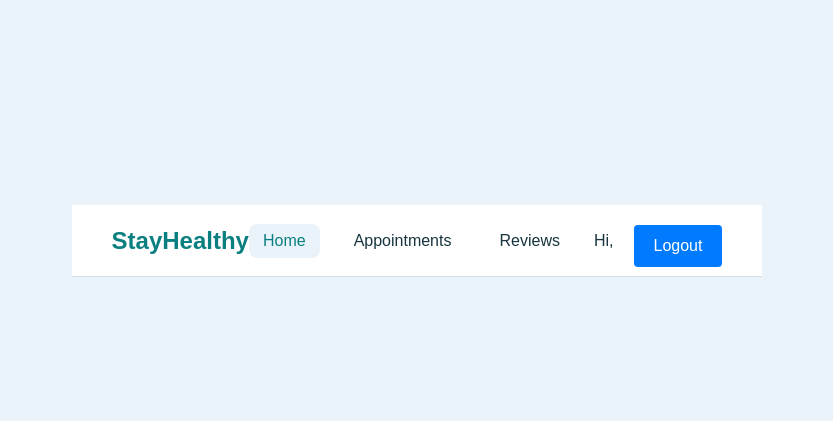
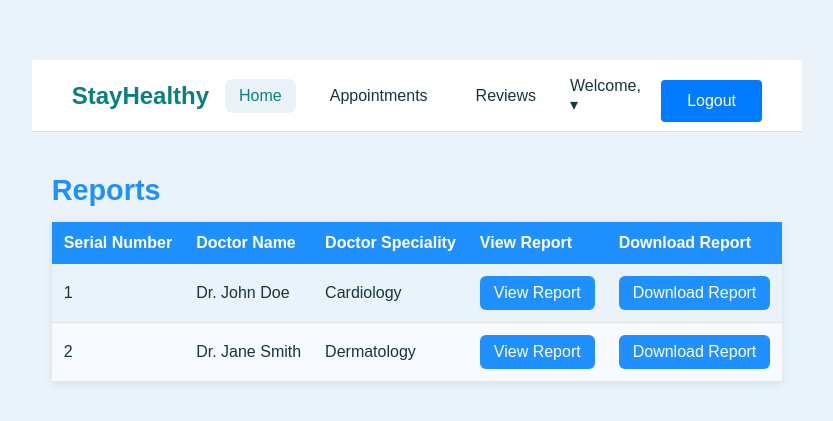
Before and after one commit to kevo751/med_appt, a React (Vite) app: page /reports in a window 1280 px wide. Shown: the part 159-580 px from the top of the page, without its empty margins (223-1056 px from the left). Built offline with nearby package versions, Linux system fonts and the light colour scheme; sample sign-in values are in the browser's storage.

Commit message:
Add profile and Report pages

```diff
--- a/src/App.jsx
+++ b/src/App.jsx
@@ -7,6 +7,8 @@ import InstantConsultation from './Components/InstantConsultationBooking/Instant
 import BookingConsultation from './Components/BookingConsultation';
 import Notification from './Components/Notification/Notification';
 import ReviewForm from './Components/ReviewForm/ReviewForm';
+import ProfileCard from './Components/ProfileCard/ProfileCard';
+import ReportsLayout from './Components/ReportsLayout/ReportsLayout';
 
 function App() {
   return (
@@ -20,6 +22,8 @@ function App() {
           <Route path="/instant-consultation" element={<InstantConsultation />} />
           <Route path="/booking-consultation" element={<BookingConsultation />} />
           <Route path="/reviews" element={<ReviewForm />} />
+          <Route path="/profile" element={<ProfileCard />} />
+          <Route path="/reports" element={<ReportsLayout />} />
         </Routes>
       </Notification>
     </BrowserRouter>
--- a/src/Components/Navbar/Navbar.jsx
+++ b/src/Components/Navbar/Navbar.jsx
@@ -1,12 +1,13 @@
-import React from 'react';
+import React, { useState } from 'react';
 import { Link, useNavigate } from 'react-router-dom';
 import './Navbar.css';
 
 function Navbar() {
   const navigate = useNavigate();
+  const [showMenu, setShowMenu] = useState(false);
   const isLoggedIn = !!sessionStorage.getItem('auth-token');
   const email = sessionStorage.getItem('email') || '';
-  const username = email.split('@')[0];
+  const username = sessionStorage.getItem('name') || email.split('@')[0];
 
   const handleLogout = () => {
     sessionStorage.removeItem('auth-token');
@@ -24,10 +25,29 @@ function Navbar() {
         <Link to="/" className="active">Home</Link>
         <Link to="/booking-consultation">Appointments</Link>
         <Link to="/reviews">Reviews</Link>
-
         {isLoggedIn ? (
           <>
-            <span className="welcome-user">Hi, {username}</span>
+            <div style={{ position: 'relative' }}>
+              <span
+                className="welcome-user"
+                style={{ cursor: 'pointer' }}
+                onClick={() => setShowMenu(!showMenu)}
+              >
+                Welcome, {username} ▾
+              </span>
+              {showMenu && (
+                <div
+                  style={{
+                    position: 'absolute', top: '30px', right: 0, background: '#fff',
+                    boxShadow: '0 4px 12px rgba(0,0,0,0.15)', borderRadius: '8px',
+                    display: 'flex', flexDirection: 'column', minWidth: '150px', zIndex: 1000,
+                  }}
+                >
+                  <Link to="/profile" style={{ padding: '10px 15px' }} onClick={() => setShowMenu(false)}>Your Profile</Link>
+                  <Link to="/reports" style={{ padding: '10px 15px' }} onClick={() => setShowMenu(false)}>Your Reports</Link>
+                </div>
+              )}
+            </div>
             <button onClick={handleLogout} className="login-btn">Logout</button>
           </>
         ) : (
--- /dev/null
+++ b/src/Components/ProfileCard/ProfileCard.css
@@ -0,0 +1,15 @@
+.profile-container { max-width: 420px; margin: 50px auto; padding: 30px; background: #fff; border-radius: 14px; box-shadow: 0 4px 20px rgba(0,0,0,0.1); font-family: 'Poppins', sans-serif; }
+.profile-details { text-align: center; }
+.profile-avatar { width: 80px; height: 80px; margin: 0 auto 10px; border-radius: 50%; background: #2190FF; color: #fff; font-size: 36px; display: flex; align-items: center; justify-content: center; }
+.profile-details h1 { color: #2190FF; font-size: 24px; }
+.profile-details p { margin: 8px 0; color: #444; }
+.profile-form { display: flex; flex-direction: column; gap: 12px; }
+.profile-form h2 { color: #2190FF; margin: 0; }
+.profile-form label { display: flex; flex-direction: column; gap: 4px; font-weight: 500; }
+.profile-form input { padding: 10px; border: 1px solid #ccc; border-radius: 6px; font-family: inherit; }
+.profile-form input:disabled { background: #f2f2f2; }
+.profile-container button { background: #2190FF; color: #fff; border: none; padding: 10px 22px; border-radius: 6px; cursor: pointer; margin-top: 10px; }
+.profile-container button:hover { background: #0f6fd1; }
+.profile-container button.secondary { background: #eee; color: #333; }
+.profile-buttons { display: flex; gap: 10px; }
+.profile-error { color: red; text-align: center; }
--- /dev/null
+++ b/src/Components/ProfileCard/ProfileCard.jsx
@@ -0,0 +1,130 @@
+import React, { useEffect, useState } from 'react';
+import { API_URL } from '../../../config';
+import { useNavigate } from 'react-router-dom';
+import './ProfileCard.css';
+
+const ProfileCard = () => {
+  const [userDetails, setUserDetails] = useState({});
+  const [updatedDetails, setUpdatedDetails] = useState({});
+  const [editMode, setEditMode] = useState(false);
+  const [error, setError] = useState('');
+  const navigate = useNavigate();
+
+  useEffect(() => {
+    const authtoken = sessionStorage.getItem('auth-token');
+    if (!authtoken) {
+      navigate('/login');
+    } else {
+      fetchUserProfile();
+    }
+  }, [navigate]);
+
+  const fetchUserProfile = async () => {
+    try {
+      const authtoken = sessionStorage.getItem('auth-token');
+      const email = sessionStorage.getItem('email');
+      const response = await fetch(`${API_URL}/api/auth/user`, {
+        headers: {
+          Authorization: `Bearer ${authtoken}`,
+          Email: email,
+        },
+      });
+      if (response.ok) {
+        const user = await response.json();
+        setUserDetails(user);
+        setUpdatedDetails(user);
+      } else {
+        throw new Error('Failed to fetch user profile');
+      }
+    } catch (err) {
+      console.error(err);
+      setError('Could not load your profile. Is the server running?');
+    }
+  };
+
+  const handleEdit = () => setEditMode(true);
+
+  const handleInputChange = (e) => {
+    setUpdatedDetails({ ...updatedDetails, [e.target.name]: e.target.value });
+  };
+
+  const handleSubmit = async (e) => {
+    e.preventDefault();
+    setError('');
+    if (!updatedDetails.name || updatedDetails.name.length < 4) {
+      setError('Name must be at least 4 characters.');
+      return;
+    }
+    if (!/^\d{10}$/.test(updatedDetails.phone || '')) {
+      setError('Phone must be 10 digits.');
+      return;
+    }
+    try {
+      const authtoken = sessionStorage.getItem('auth-token');
+      const email = sessionStorage.getItem('email');
+      if (!authtoken || !email) {
+        navigate('/login');
+        return;
+      }
+      const response = await fetch(`${API_URL}/api/auth/user`, {
+        method: 'PUT',
+        headers: {
+          Authorization: `Bearer ${authtoken}`,
+          'Content-Type': 'application/json',
+          Email: email,
+        },
+        body: JSON.stringify(updatedDetails),
+      });
+      if (response.ok) {
+        sessionStorage.setItem('name', updatedDetails.name);
+        sessionStorage.setItem('phone', updatedDetails.phone);
+        setUserDetails(updatedDetails);
+        setEditMode(false);
+        alert('Profile Updated Successfully!');
+        navigate('/');
+      } else {
+        throw new Error('Failed to update profile');
+      }
+    } catch (err) {
+      console.error(err);
+      setError('Could not save your changes.');
+    }
+  };
+
+  return (
+    <div className="profile-container">
+      {error && <p className="profile-error">{error}</p>}
+      {editMode ? (
+        <form className="profile-form" onSubmit={handleSubmit}>
+          <h2>Edit Profile</h2>
+          <label>
+            Email
+            <input type="email" name="email" value={userDetails.email || ''} disabled />
+          </label>
+          <label>
+            Name
+            <input type="text" name="name" value={updatedDetails.name || ''} onChange={handleInputChange} />
+          </label>
+          <label>
+            Phone
+            <input type="text" name="phone" value={updatedDetails.phone || ''} onChange={handleInputChange} />
+          </label>
+          <div className="profile-buttons">
+            <button type="submit">Save</button>
+            <button type="button" className="secondary" onClick={() => setEditMode(false)}>Cancel</button>
+          </div>
+        </form>
+      ) : (
+        <div className="profile-details">
+          <div className="profile-avatar">{(userDetails.name || '?').charAt(0).toUpperCase()}</div>
+          <h1>Welcome, {userDetails.name}</h1>
+          <p><b>Email:</b> {userDetails.email}</p>
+          <p><b>Phone:</b> {userDetails.phone}</p>
+          <button onClick={handleEdit}>Edit</button>
+        </div>
+      )}
+    </div>
+  );
+};
+
+export default ProfileCard;
--- /dev/null
+++ b/src/Components/ReportsLayout/ReportsLayout.css
@@ -0,0 +1,8 @@
+.reports-container { max-width: 1000px; margin: 40px auto; padding: 0 20px; font-family: 'Poppins', sans-serif; }
+.reports-container h1 { color: #2190FF; }
+.reports-table { width: 100%; border-collapse: collapse; box-shadow: 0 2px 10px rgba(0,0,0,0.08); }
+.reports-table th { background: #2190FF; color: #fff; padding: 12px; text-align: left; }
+.reports-table td { padding: 12px; border-bottom: 1px solid #e5e5e5; }
+.reports-table tr:nth-child(even) { background: #f7fbff; }
+.report-btn { display: inline-block; background: #2190FF; color: #fff; padding: 8px 14px; border-radius: 6px; text-decoration: none; }
+.report-btn:hover { background: #0f6fd1; }
--- /dev/null
+++ b/src/Components/ReportsLayout/ReportsLayout.jsx
@@ -0,0 +1,47 @@
+import React from 'react';
+import './ReportsLayout.css';
+
+const reports = [
+  { id: 1, doctor: 'Dr. John Doe', speciality: 'Cardiology', file: '/patient_report.pdf' },
+  { id: 2, doctor: 'Dr. Jane Smith', speciality: 'Dermatology', file: '/patient_report.pdf' },
+];
+
+const ReportsLayout = () => {
+  return (
+    <div className="reports-container">
+      <h1>Reports</h1>
+      {reports.length === 0 ? (
+        <p>You have no reports yet.</p>
+      ) : (
+        <table className="reports-table">
+          <thead>
+            <tr>
+              <th>Serial Number</th>
+              <th>Doctor Name</th>
+              <th>Doctor Speciality</th>
+              <th>View Report</th>
+              <th>Download Report</th>
+            </tr>
+          </thead>
+          <tbody>
+            {reports.map((r, i) => (
+              <tr key={r.id}>
+                <td>{i + 1}</td>
+                <td>{r.doctor}</td>
+                <td>{r.speciality}</td>
+                <td>
+                  <a href={r.file} target="_blank" rel="noopener noreferrer" className="report-btn">View Report</a>
+                </td>
+                <td>
+                  <a href={r.file} download="patient_report.pdf" className="report-btn">Download Report</a>
+                </td>
+              </tr>
+            ))}
+          </tbody>
+        </table>
+      )}
+    </div>
+  );
+};
+
+export default ReportsLayout;
```
